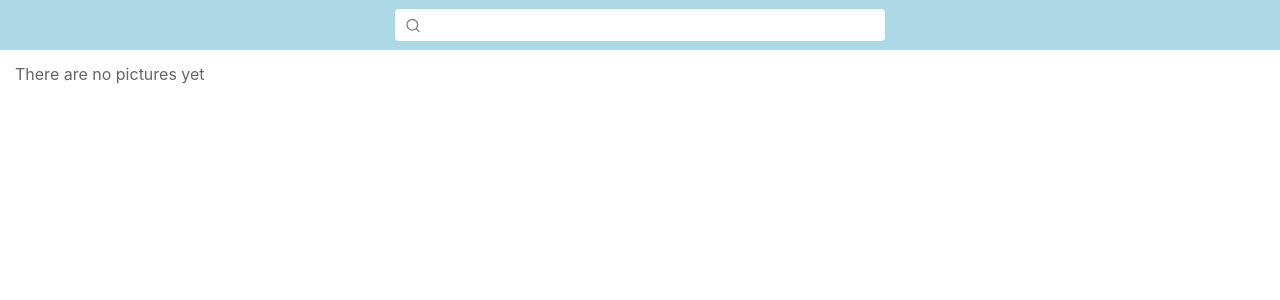
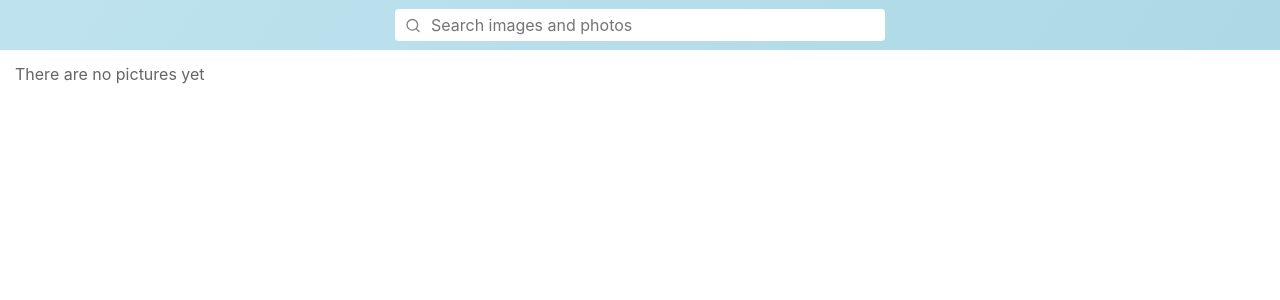
Before and after one commit to heidebloome/goit-react-hw-04-hooks-images, a React (Create React App) app: page / in a window 1280 px wide. Shown: the top 300 px of the page. Built offline with nearby package versions, Linux system fonts and the light colour scheme.

Commit message:
started to make fetch api service

```diff
--- a/package.json
+++ b/package.json
@@ -7,6 +7,7 @@
     "@testing-library/jest-dom": "^5.16.1",
     "@testing-library/react": "^12.1.2",
     "@testing-library/user-event": "^13.5.0",
+    "axios": "^0.24.0",
     "gh-pages": "^3.2.3",
     "modern-normalize": "^1.1.0",
     "react": "^17.0.2",
--- a/src/App.js
+++ b/src/App.js
@@ -16,7 +16,7 @@ class App extends Component {
     return (
       <>
         <Searchbar onSubmit={this.searchFormSubmitHandler} />
-        <ImageGallery query={this.state.searchQuery} />
+        <ImageGallery searchQuery={this.state.searchQuery} />
       </>
     );
   }
--- a/src/components/ImageGallery/ImageGallery.js
+++ b/src/components/ImageGallery/ImageGallery.js
@@ -1,15 +1,38 @@
 import React, { Component } from "react";
+import getPictures from "../../services/api-service";
 
 import { Gallery } from "./ImageGallery.styled";
 
 class ImageGallery extends Component {
+  state = {
+    pictures: [],
+  };
+
+  componentDidUpdate(prevProps, prevState) {
+    const { searchQuery } = this.props;
+
+    if (prevProps.searchQuery !== searchQuery) {
+      getPictures(searchQuery, 1).then((data) =>
+        this.setState({ pictures: data })
+      );
+    }
+  }
+
   render() {
     return (
       <Gallery>
         <div>
-          {this.props.query
-            ? `There will be pictures of ${this.props.query}`
-            : "There are no pictures yet"}
+          {this.props.searchQuery ? (
+            <ul>
+              {this.state.pictures.map((el) => (
+                <li key={el.id}>
+                  <img src={el.webformatURL} alt={this.props.searchQuery} />
+                </li>
+              ))}
+            </ul>
+          ) : (
+            "There are no pictures yet"
+          )}
         </div>
       </Gallery>
     );
--- a/src/components/Searchbar/Searchbar.js
+++ b/src/components/Searchbar/Searchbar.js
@@ -1,7 +1,7 @@
 import React, { Component } from "react";
 
 import { FiSearch } from "react-icons/fi";
-import { Wrapper, Form, Label, Input } from "./Searchbar.styled";
+import { Header, Form, Input } from "./Searchbar.styled";
 import IconButton from "../IconButton/IconButton";
 
 class Searchbar extends Component {
@@ -29,19 +29,20 @@ class Searchbar extends Component {
     const { searchQuery } = this.state;
 
     return (
-      <Wrapper>
+      <Header>
         <Form onSubmit={this.submitHandler}>
-          <Label>
-            <Input
-              onChange={this.searchQueryChangeHandler}
-              value={searchQuery}
-            ></Input>
-          </Label>
+          <Input
+            onChange={this.searchQueryChangeHandler}
+            value={searchQuery}
+            placeholder="Search images and photos"
+            type="text"
+            autocomplete="off"
+          ></Input>
           <IconButton>
             <FiSearch />
           </IconButton>
         </Form>
-      </Wrapper>
+      </Header>
     );
   }
 }
--- a/src/components/Searchbar/Searchbar.styled.js
+++ b/src/components/Searchbar/Searchbar.styled.js
@@ -1,10 +1,10 @@
 import styled from "styled-components";
 
-export const Wrapper = styled.div`
+export const Header = styled.header`
   width: 100%;
   height: 50px;
 
-  background-color: ${(props) => props.theme.colors.backgroundColor};
+  background: ${(props) => props.theme.colors.gradient};
 `;
 
 export const Form = styled.form`
@@ -22,10 +22,6 @@ export const Form = styled.form`
   @media (min-width: 768px) {
     width: 500px;
   }
-`;
-
-export const Label = styled.label`
-  width: 100%;
 `;
 
 export const Input = styled.input`
--- a/src/constants/theme.js
+++ b/src/constants/theme.js
@@ -4,6 +4,8 @@ export const theme = Object.freeze({
     backgroundColor: "#add8e6",
     textColor: "#666565",
     iconColor: "#808080",
+    gradient:
+      "linear-gradient(124deg, rgba(190,227,238,1) 0%, rgba(173,216,230,1) 100%)",
   },
   spacing: (value) => `${4 * value}px`,
 });
--- /dev/null
+++ b/src/services/api-service.js
@@ -0,0 +1,40 @@
+import axios from "axios";
+
+const KEY = "24186443-1921da3d98fb9233d7b210f5d";
+const BASE_URL = "https://pixabay.com/api";
+// const url = `https://pixabay.com/api/?q=${searchQuery}&page=${perPage}&key=${KEY}&per_page=12`;
+
+async function getPictures(searchQuery, page) {
+  try {
+    const response = await axios.get(
+      `${BASE_URL}/?q=${searchQuery}&page=${page}&key=${KEY}&per_page=12`
+    );
+    const pictures = await response.data.hits;
+    console.log("1:", pictures);
+    return pictures;
+  } catch (error) {
+    console.log(error);
+  }
+}
+
+export default getPictures;
+
+// export default class ApiService {
+//     #base_url = 'https://pixabay.com/api';
+//     #page = 1;
+
+//     constructor() {
+//         this.searchQuery = '';
+//     }
+
+//     async getPictures(searchQuery, page) {
+//     try {
+//         const response = await axios.get(`${this.#base_url}/?q=${searchQuery}&page=${page}&key=${KEY}&per_page=12`);
+//         const pictures = await response.data.hits;
+//         console.log(pictures);
+//         return pictures;
+//     } catch (error) {
+//         console.log(error)
+//     }
+// }
+// }
```
Also changed, not shown: 2 other files (tests, documents, lock files or other folders).
